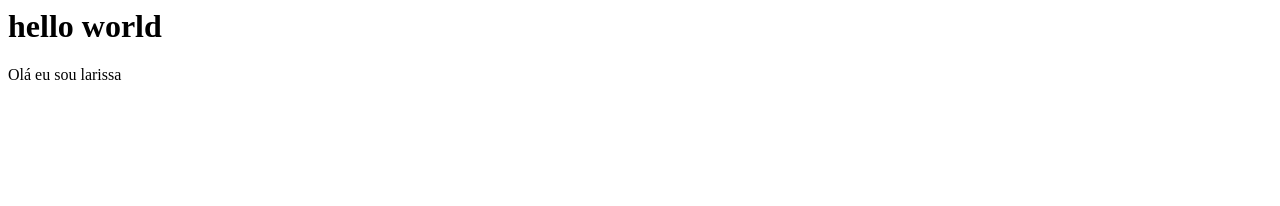
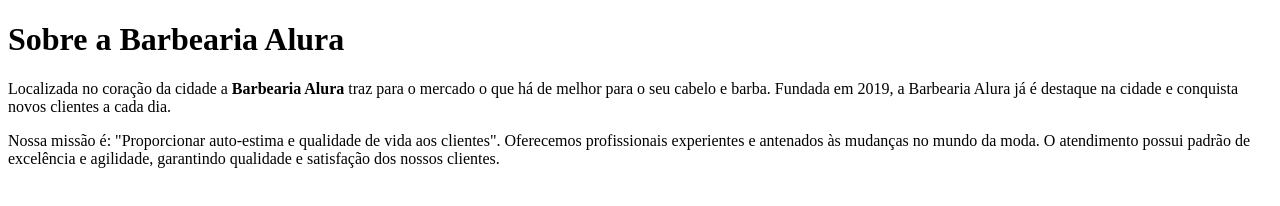
Before and after one commit to larissa2804/paginaweb, a plain HTML site: page index.html in a window 1280 px wide. Drawn offline with Linux system fonts and the light colour scheme.

Commit message:
Add files via upload

```diff
--- a/index.html
+++ b/index.html
@@ -1,2 +1,17 @@
-<h1>hello world</h1>
-<p>Olá eu sou larissa</p>
+<!DOCTYPE html>
+<html lang="en">
+<head>
+    <meta charset="UTF-8">
+    <meta name="viewport" content="width=device-width, initial-scale=1.0">
+    <title>berbearia alura</title>
+</head>
+<body>
+   <h1> Sobre a Barbearia Alura </h1>
+
+    <p>Localizada no coração da cidade a <strong> Barbearia Alura </strong> traz para o mercado o que há de melhor para o seu cabelo e barba. Fundada em 2019, a Barbearia Alura já é destaque na cidade e conquista novos clientes a cada dia.</p>
+
+    Nossa missão é: "Proporcionar auto-estima e qualidade de vida aos clientes".
+
+    Oferecemos profissionais experientes e antenados às mudanças no mundo da moda. O atendimento possui padrão de excelência e agilidade, garantindo qualidade e satisfação dos nossos clientes. <clientes class="</clientes>
+</body>
+</html>
```
